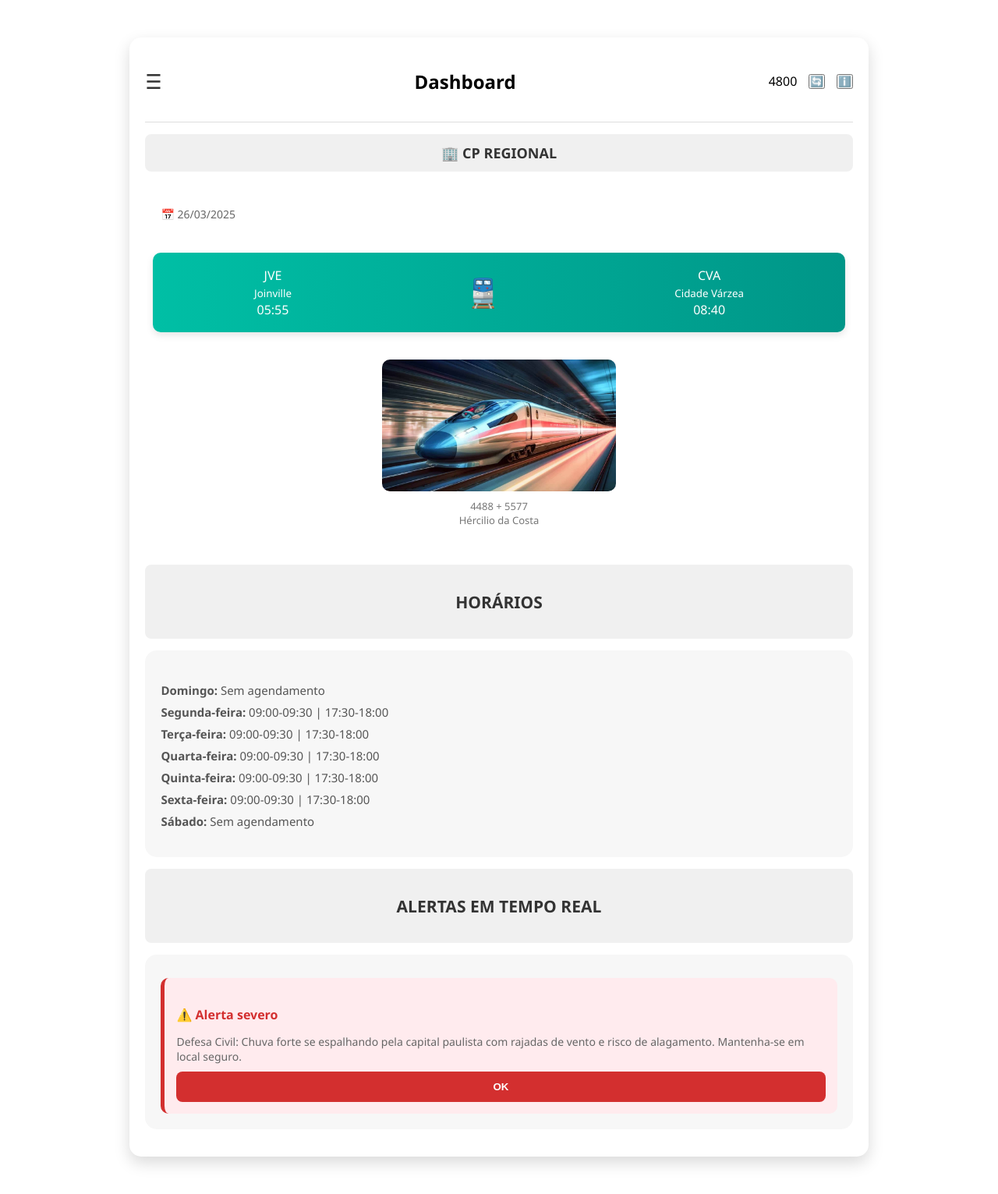
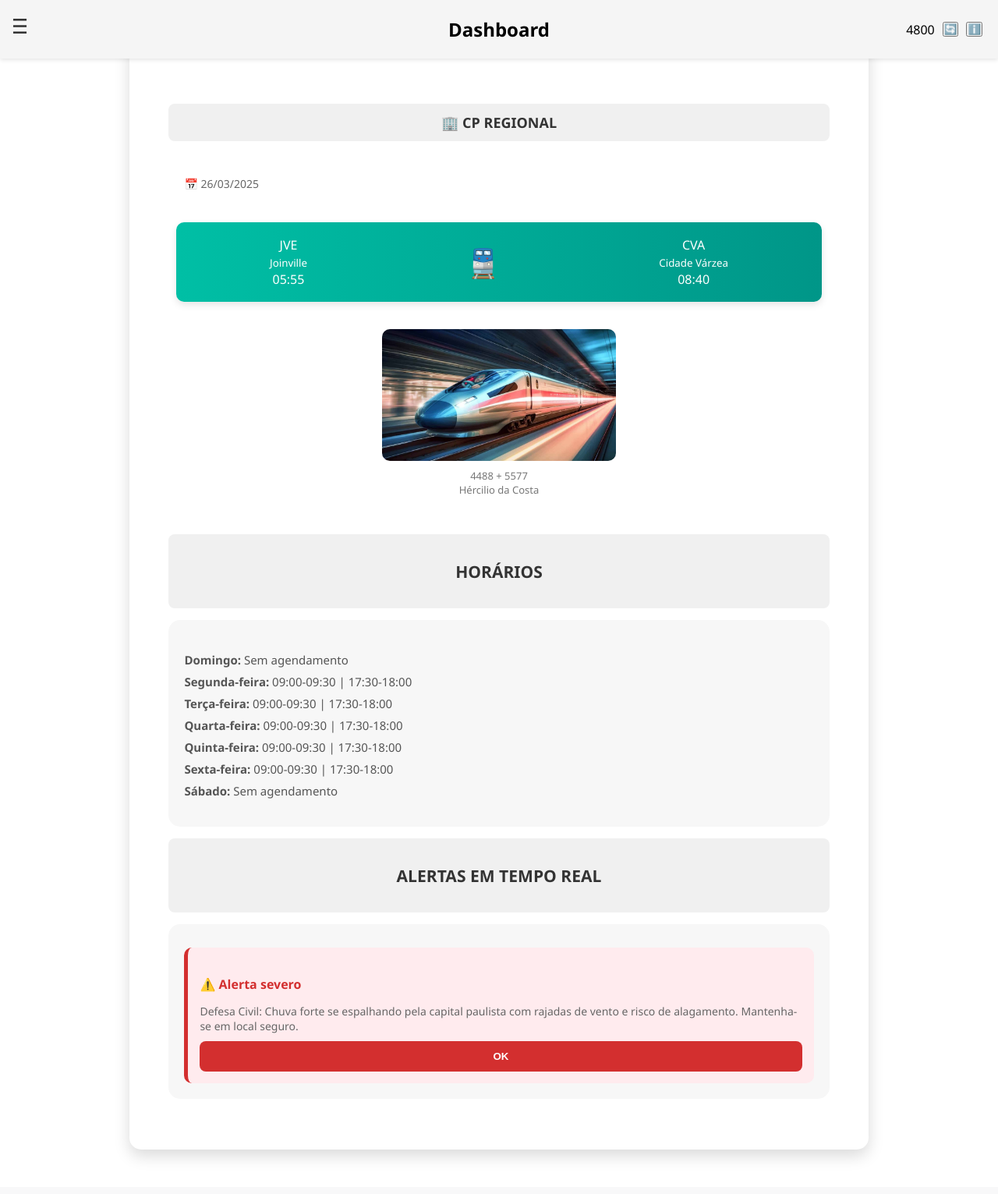
Before and after one commit to Braian-de-Liz/Tchuu-Tchuu, a PHP site: page /Public/pagGeralDashboard.html in a window 1280 px wide. Shown: the whole page at 78% size. After the commit the page ends 1482 px from the top, so only its background shows below. Run offline with PHP 8.4, Linux system fonts and the light colour scheme.

Commit message:
elias primordial

```diff
--- a/Assets/styledash.css
+++ b/Assets/styledash.css
@@ -20,28 +20,36 @@ body {
     width: 80%;
     min-width: 280px;
     overflow: hidden;
-    padding: 20px;
+    padding: 50px;
 }
 
 .header {
+    width: 100%;
+    height: 75px;
+    background-color: #f5f5f5;
     display: flex;
-    justify-content: space-between;
+    justify-content: center;
     align-items: center;
-    padding-bottom: 15px;
-    border-bottom: 1px solid #ddd;
+    position: fixed;
+    box-shadow: 0 2px 5px rgba(0,0,0,0.1);
+}
+
+.header h2 {
+    position: absolute;
+    left: 50%;
+    transform: translateX(-50%);
+    margin: 0;
 }
 
 .menu-icon {
-    display: fixed;
+    position: fixed;
     font-size: 26px;
     color: #333;
     cursor: pointer;
     transition: color 0.3s;
     z-index: 9999;
-    top: 0;
-    left: 0;
-    overflow-x: hidden;
-
+    top: 15px;
+    left: 15px;
 }
 
 .menu-icon:hover {
@@ -49,9 +57,10 @@ body {
 }
 
 .header-icons {
+    margin-left: auto;
     display: flex;
+    gap: 10px;
     align-items: center;
-    gap: 15px;
 }
 
 /*Menu lateral (dificil de Fazer) */
@@ -267,7 +276,5 @@ body {
     .container {
         width: 80%;
         max-width: 1200px;
-        border-radius: 15px;
-        box-shadow: 0 8px 20px rgba(0, 0, 0, 0.15);
     }
 }
--- a/Public/pagGeralDashboard.html
+++ b/Public/pagGeralDashboard.html
@@ -7,17 +7,45 @@
     <link rel="shortcut icon" href="../Assets/imagens/logos/logo THUU.png" type="image/x-icon">
     <link rel="stylesheet" href="../Assets/menulateral.css">
     <link rel="stylesheet" href="../Assets/styledash.css">
+
+    <style>
+        .menu-icon {
+            position: fixed;
+            top: 15px;
+            left: 15px;
+            font-size: 26px;
+            z-index: 9999;
+            cursor: pointer;
+            color: #333;
+        }
+
+        .header {
+            width: 100%;
+            background-color: #f5f5f5; /* ajuste a cor conforme seu design */
+            padding: 10px 20px;
+            display: flex;
+            justify-content: space-between;
+            align-items: center;
+            position: fixed;
+            top: 0;
+            left: 0;
+            z-index: 999;
+            box-shadow: 0 2px 5px rgba(0,0,0,0.1);
+        }
+
+        .container {
+            padding-top: 70px; /* espaço para o header fixo */
+        }
+    </style>
 </head>
 <body>
 
-    <div class="container" >
-        <header class="header">
-
+    <!-- Botão de menu -->
     <div class="menu-icon">☰</div>
 
-
+    <!-- Header fora do container -->
+    <header class="header">
         <h2>Dashboard</h2>
-
         <div class="header-icons">
             <span>4800</span>
             <button class="refresh-btn">🔄</button>
@@ -25,6 +53,7 @@
         </div>
     </header>
 
+    <div class="container">
         <nav class="menu-lateral">
             <div class="btn-expandir">
                 <i class="bi bi-list"></i>
@@ -48,7 +77,6 @@
                         <span class="icon"><i class="acesso-dash"></i></span>
                         <span class="txt-link"> Home </span>
                     </a>
-
                 </li>
                 <li class="item-menu">
                     <a href="../Public/pagDesempenho.html">
@@ -61,20 +89,14 @@
                         <span class="icon"><i class="acesso-user"></i></span>
                         <span class="txt-link"> Usuario </span>
                     </a>
-
                 </li>
             </ul>
-
         </nav>
 
-        <section class="informacoeslinha">
-            🏢 CP REGIONAL
-        </section>
+        <section class="informacoeslinha">🏢 CP REGIONAL</section>
 
         <section class="info-principal">
-            <div class="data">
-                📅 26/03/2025
-            </div>
+            <div class="data">📅 26/03/2025</div>
 
             <div class="informacoes2">
                 <div class="informacoes2tl">
@@ -92,9 +114,7 @@
             </div>
         </section>
 
-            <section class="informacoeslinha">
-                <h3>HORÁRIOS</h3>
-            </section>
+        <section class="informacoeslinha"><h3>HORÁRIOS</h3></section>
         <div class="horarios">
             <ul class="lista-horarios">
                 <li><strong>Domingo:</strong> Sem agendamento</li>
@@ -107,9 +127,7 @@
             </ul>
         </div>
 
-            <section class="informacoeslinha">
-                <h3>ALERTAS EM TEMPO REAL</h3>
-            </section>
+        <section class="informacoeslinha"><h3>ALERTAS EM TEMPO REAL</h3></section>
         <div class="alertas">
             <div class="alerta">
                 <h4>⚠️ Alerta severo</h4>
@@ -126,13 +144,11 @@
             <div><a href="pagUsuario.html"><img src="../Assets/imagens/barras/user.png" alt=""></a></div>
         </footer>
     </div>
-</body>
-
 
     <script src="../javascript/menu-hamburguer-PC.js"></script>
     <script src="../javascript/mudanca.js"></script>
     <script src="../javascript/sume-rodape.js"></script>
     <script src="../javascript/some-hambuer.js"></script>
 
-
+</body>
 </html>
--- a/javascript/menu-hamburguer-PC.js
+++ b/javascript/menu-hamburguer-PC.js
@@ -1,8 +1,6 @@
 const menuIcon = document.querySelector('.menu-icon');
 const menuLateral = document.querySelector('.menu-lateral');
-const container = document.querySelector('.container');
 
 menuIcon.addEventListener('click', () => {
     menuLateral.classList.toggle('aberto');
-    container.classList.toggle('menu-aberto');
 });
```
Lines whose indentation alone changed are shown as unchanged.
